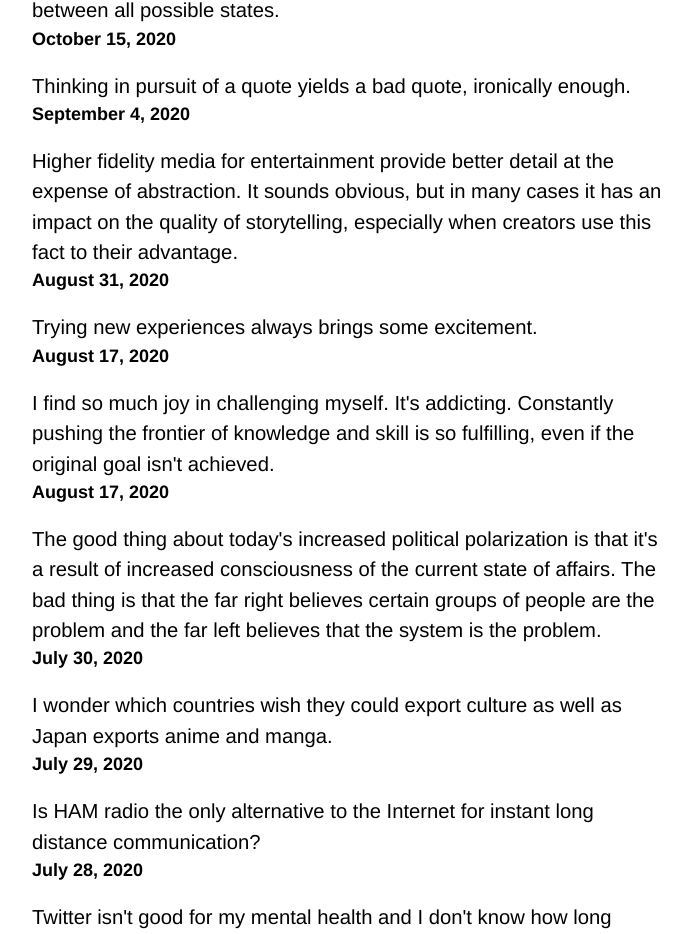
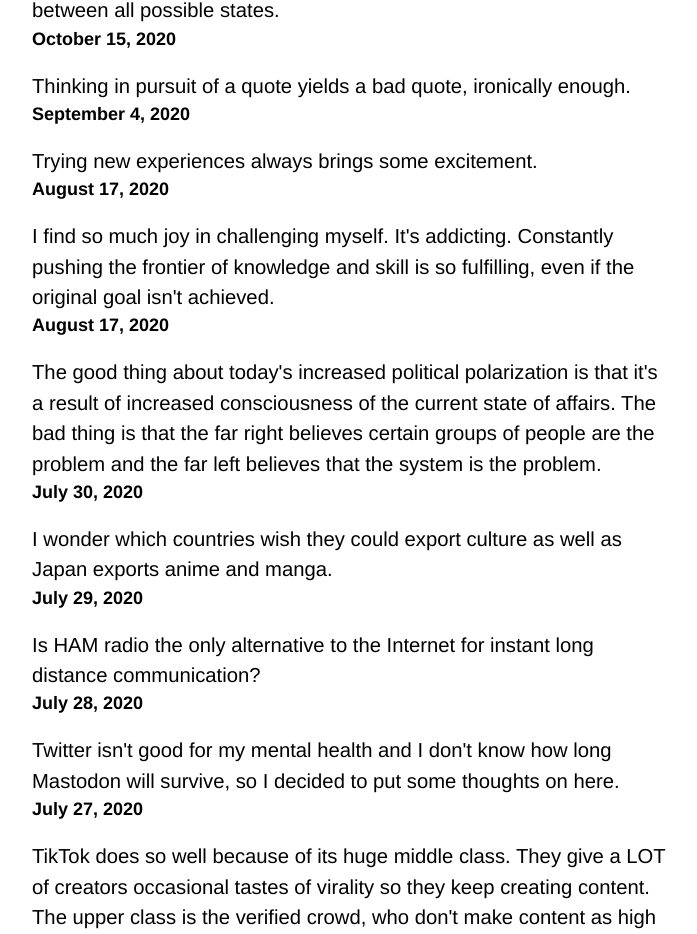
Before and after one commit to aunyks/blog, a Next.js app: page /thoughts/random in a window 1280 px wide. Shown: the part 934-1868 px from the top of the page, without its empty margins (288-985 px from the left). Built offline with nearby package versions, Linux system fonts and the light colour scheme.

Commit message:
move an art thought to art

```diff
--- a/pages/thoughts/on-art.js
+++ b/pages/thoughts/on-art.js
@@ -10,6 +10,11 @@ export default function ThoughtsOnArt() {
       description="Miscellaneous thoughts on art."
       noFooter
     >
+      <Thought date="2020-08-30">
+        Higher fidelity media for entertainment provide better detail
+        at the expense of abstraction. It sounds obvious, but in many cases it has an impact
+        on the quality of storytelling, especially when creators use this fact to their advantage.
+    </Thought>
       <Thought date="2020-08-16">
         You don't need to be "creative" to create art.
     </Thought>
--- a/pages/thoughts/random.js
+++ b/pages/thoughts/random.js
@@ -37,11 +37,6 @@ export default function RandomThoughts() {
       <Thought date="2020-09-03">
         Thinking in pursuit of a quote yields a bad quote, ironically enough.
     </Thought>
-      <Thought date="2020-08-30">
-        Higher fidelity media for entertainment provide better detail
-        at the expense of abstraction. It sounds obvious, but in many cases it has an impact
-        on the quality of storytelling, especially when creators use this fact to their advantage.
-    </Thought>
       <Thought date="2020-08-16">
         Trying new experiences always brings some excitement.
     </Thought>
```
